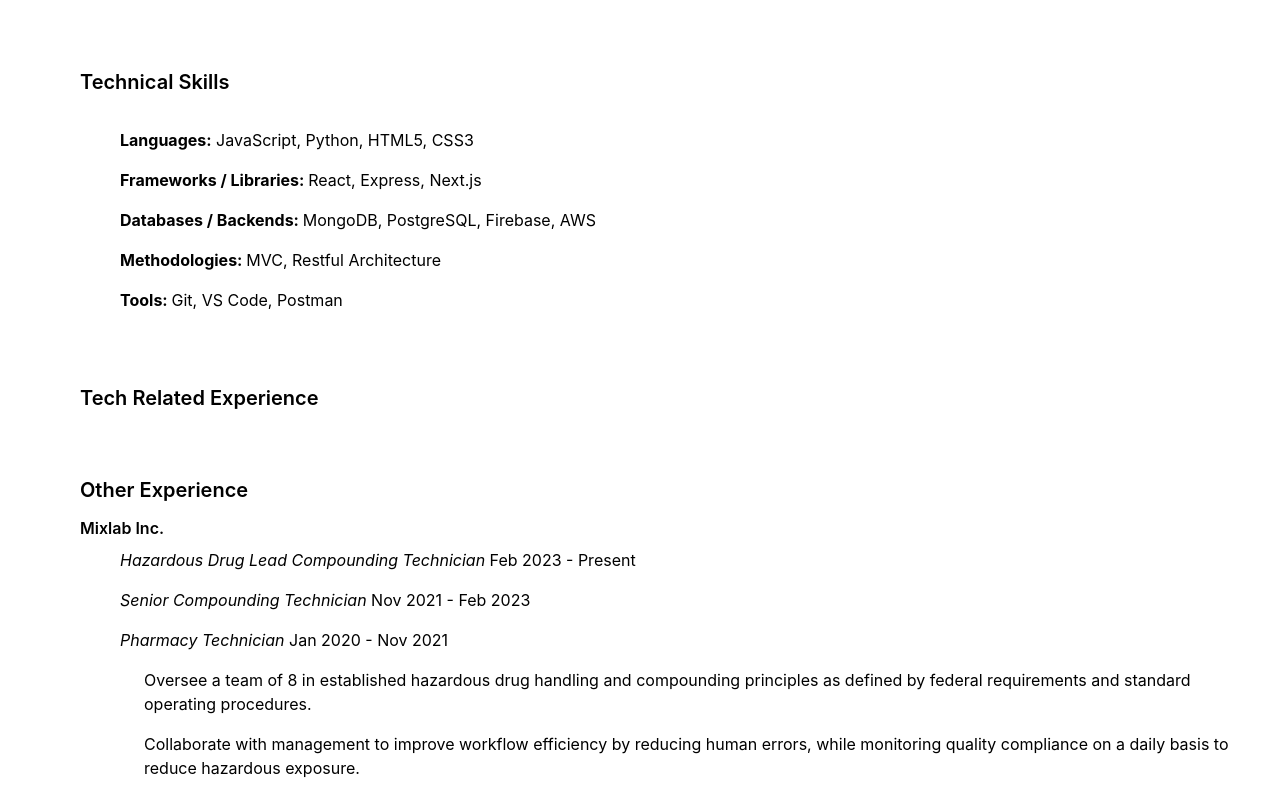
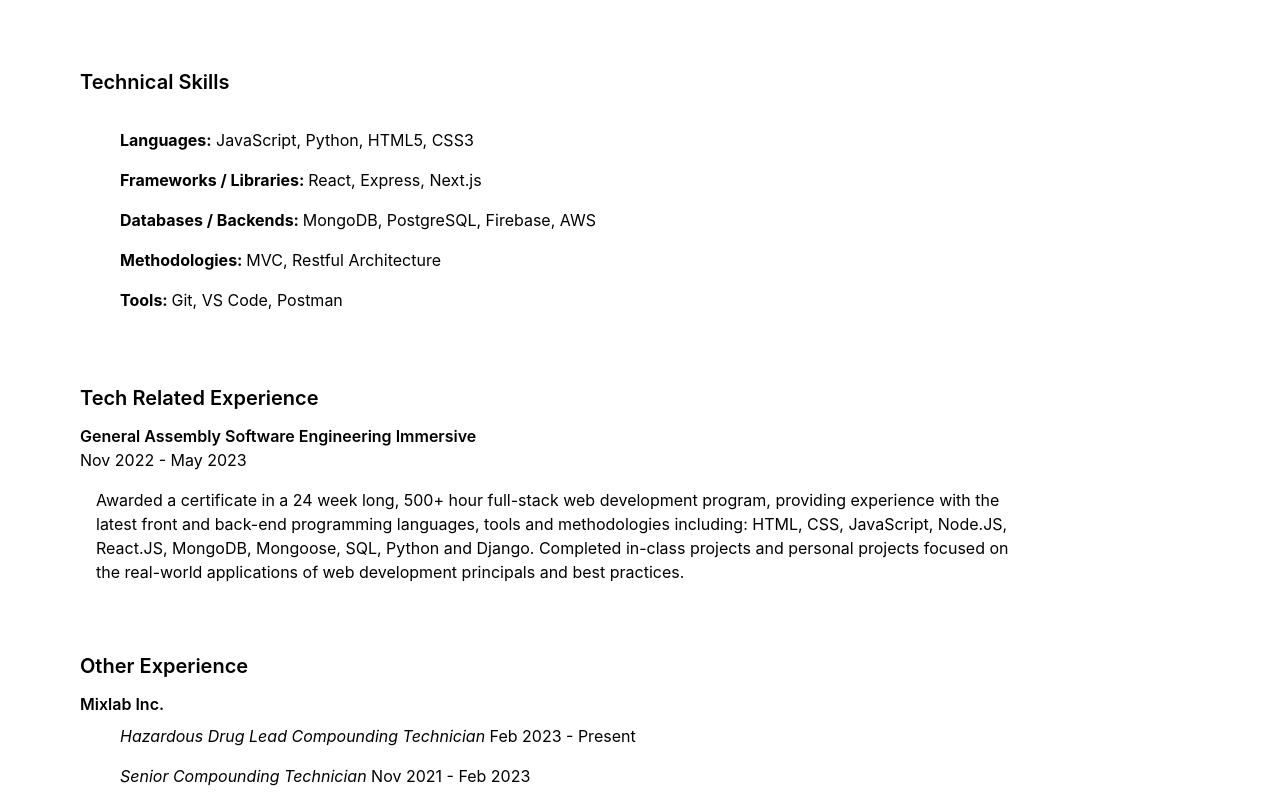
Before and after one commit to ambertav/portfolio, a React (Create React App) app: page /resume in a window 1280 px wide. Shown: the part 434-1231 px from the top of the page. Built offline with nearby package versions, Linux system fonts and the light colour scheme.

Commit message:
adds tech experience to highlight bootcamp

```diff
--- a/src/pages/Resume.js
+++ b/src/pages/Resume.js
@@ -35,6 +35,9 @@
             </div>
             <div className='text-left md:ml-20 ml-10 my-10'>
                 <h3 className='font-semibold text-xl py-3'>Tech Related Experience</h3>
+                <p className='font-semibold'>General Assembly Software Engineering Immersive</p>
+                <p>Nov 2022 - May 2023</p>
+                <p className='p-4 w-4/5 text-sm md:text-base'>Awarded a certificate in a 24 week long, 500+ hour full-stack web development program, providing experience with the latest front and back-end programming languages, tools and methodologies including: HTML, CSS, JavaScript, Node.JS, React.JS, MongoDB, Mongoose, SQL, Python and Django. Completed in-class projects and personal projects focused on the real-world applications of web development principals and best practices.</p>
             </div>
             <div className='text-left md:ml-20 ml-10 my-10'>
                 <h3 className='font-semibold text-xl py-3'>Other Experience</h3>
```
